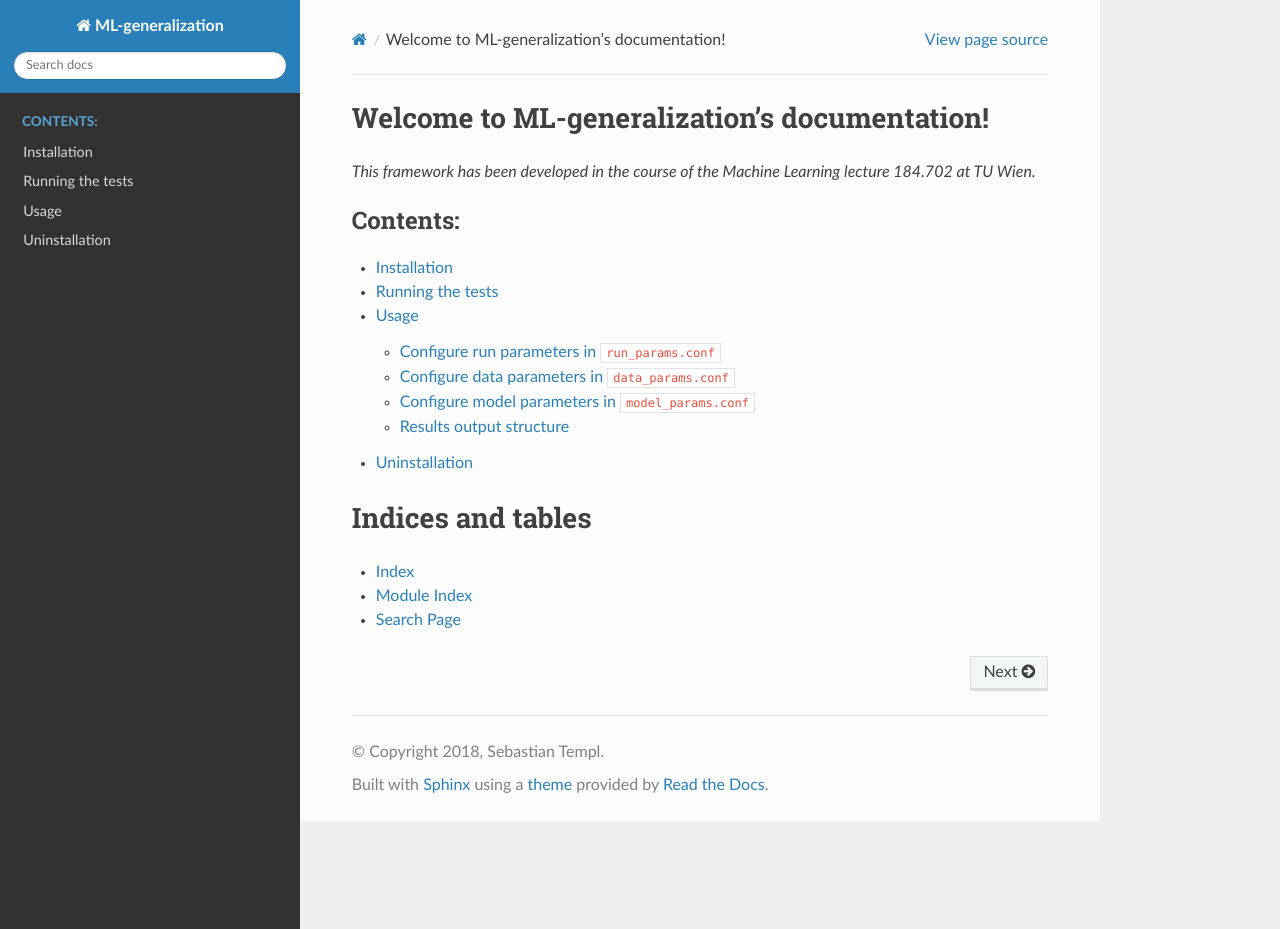
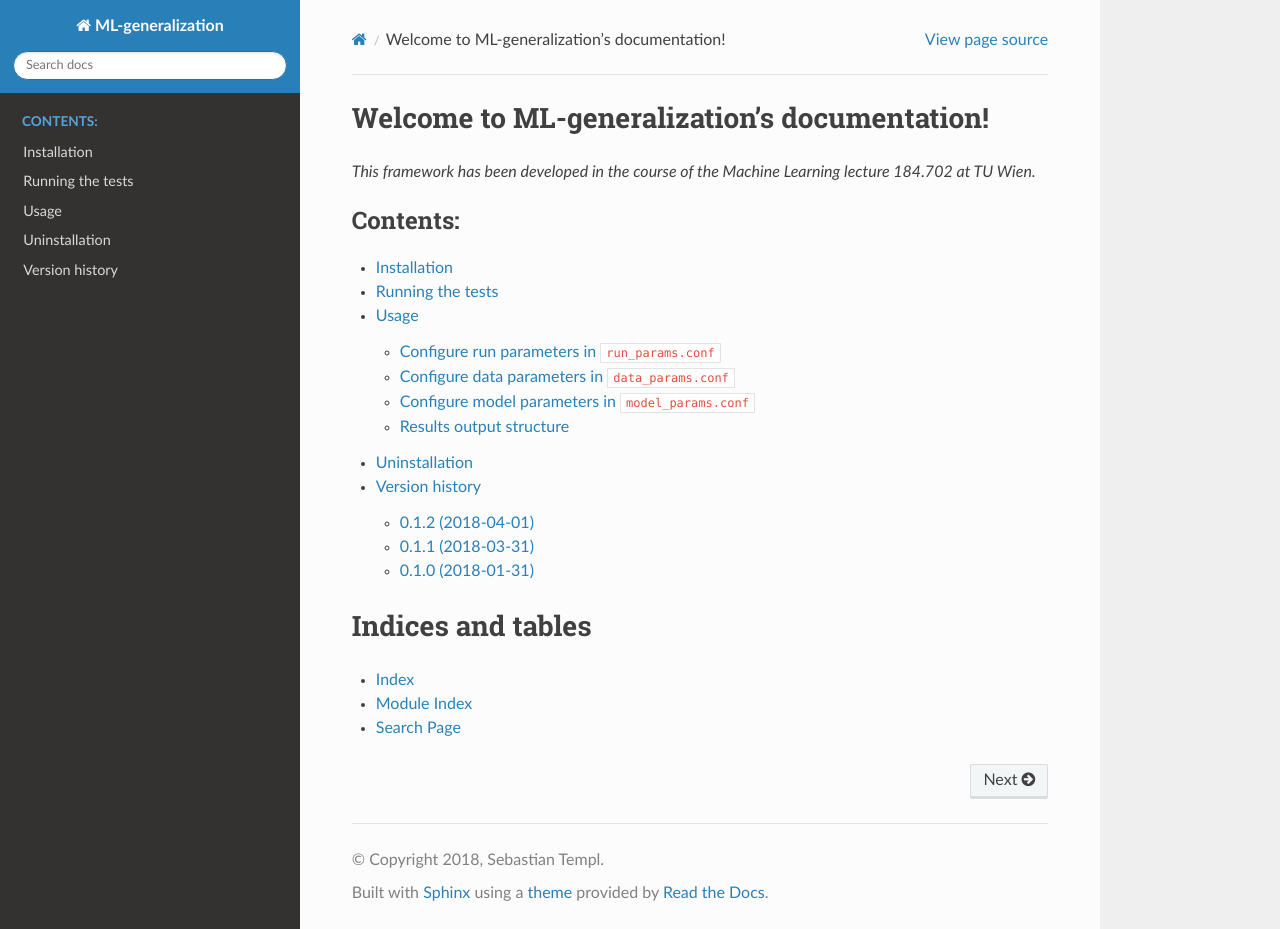
Before and after one commit to tempse/ML-generalization, a Sphinx documentation site: the page built from docs/index.rst, in a window 1280 px wide and 929 px high. Built offline with Sphinx 7.4.7 and the Read the Docs theme 2.0.0, drawn with Linux system fonts in a browser that asks for light colours.

Commit message:
Add version history in documentation

```diff
--- /dev/null
+++ b/docs/history.rst
@@ -0,0 +1,31 @@
+===============
+Version history
+===============
+
+
+0.1.2 (2018-04-01)
+-----------------
+
+- add documentation, automation via readthedocs
+- code quality improvements
+- switch to pytest for travis-CI
+- minor bugfixes
+- code quality improvements
+
+
+0.1.1 (2018-03-31)
+------------------
+
+- automated tests
+- automated code coverage reports
+- automatic code quality reports
+- new project structure
+- code quality improvements
+- minor bugfixes
+- update requirements
+
+
+0.1.0 (2018-01-31)
+------------------
+
+- submitted version
--- a/docs/index.rst
+++ b/docs/index.rst
@@ -16,6 +16,7 @@ Welcome to ML-generalization's documentation!
    tests
    usage
    uninstallation
+   history
 
 
 Indices and tables
```
